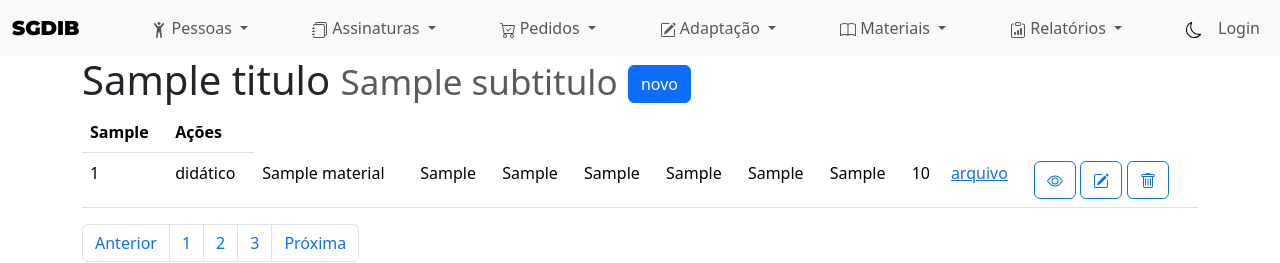
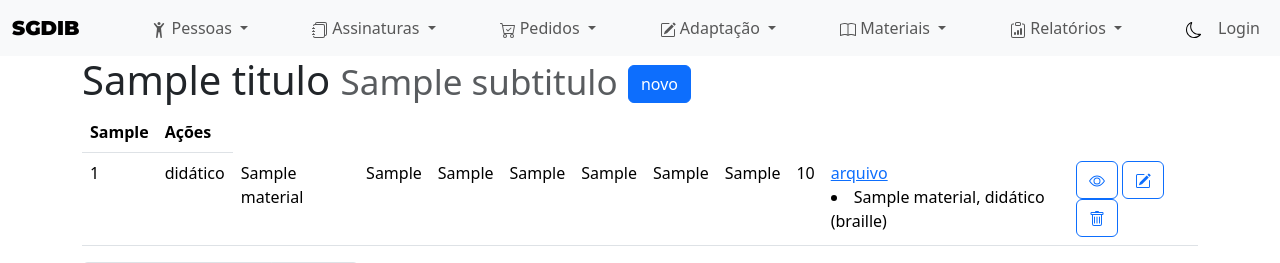
Before and after one commit to micheldiniz/sisdib, a Django app: template templates/material/lista.html in a window 1280 px wide. Shown: the top 263 px of the page. Run offline with Django 5.2, Linux system fonts and the light colour scheme; tables that the repository leaves empty hold one stand-in row (values such as "Sample post"); the template is opened without the code that fills it: values that come from a table or form of the project are taken from there, most other values are stand-ins (such as "Sample title", 1, 10 or a date in 2020); some libraries are stand-ins or nearby versions.

Commit message:
add view to list of related MaterialAdaptado

```diff
--- a/material/models.py
+++ b/material/models.py
@@ -44,7 +44,7 @@ class MaterialAdaptado(models.Model):
         ("ampliado","ampliado"),
     ]
 
-    material = models.ForeignKey(Material, on_delete=models.CASCADE)
+    material = models.ForeignKey(Material, related_name='materiais_adaptados', on_delete=models.CASCADE)
     tipo = models.CharField(max_length = 255, choices = MATERIAL_CHOICES)
     quantidade_paginas = models.PositiveIntegerField(blank=True, null = True)
     tamanho = models.PositiveIntegerField(blank=True, null = True)
--- a/templates/material/lista.html
+++ b/templates/material/lista.html
@@ -36,10 +36,13 @@
                 <td scope="row">{{object.quantidade_paginas}}</td>
                 <td scope="row">
                     {% if object.arquivo_original %}
-                    <a href="{{object.arquivo_original.url}}" download>arquivo</a>
+                      <a href="{{object.arquivo_original.url}}" download>arquivo</a>
                     {% else %}
-                    nenhum arquivo encontrado
+                      nenhum arquivo encontrado
                     {% endif %}
+                  {% for material in object.materiais_adaptados.all %}
+                    <li>{{ material }}</li>
+                  {% endfor %}
                 </td>
                 <td scope="row">
                   <a class="btn btn-outline-primary" text="visualizar" role="button" href="/material/{{object.id}}">
```
Also changed, not shown: material/views.py (+16 -2 lines).
